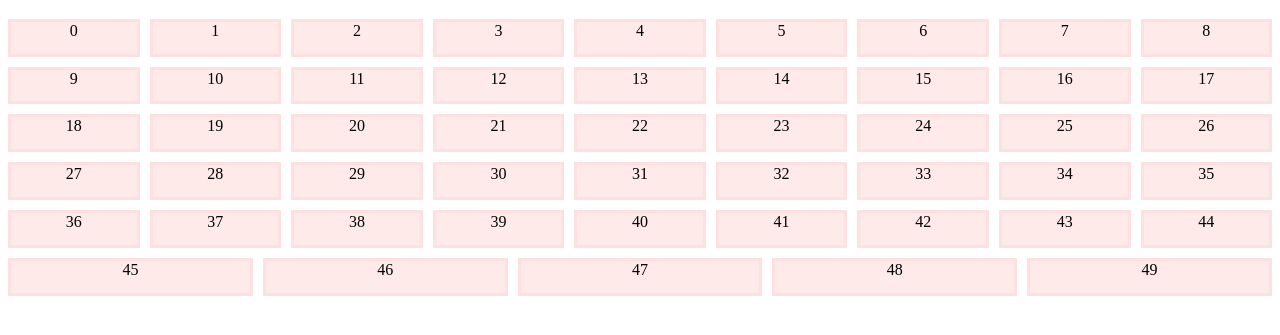
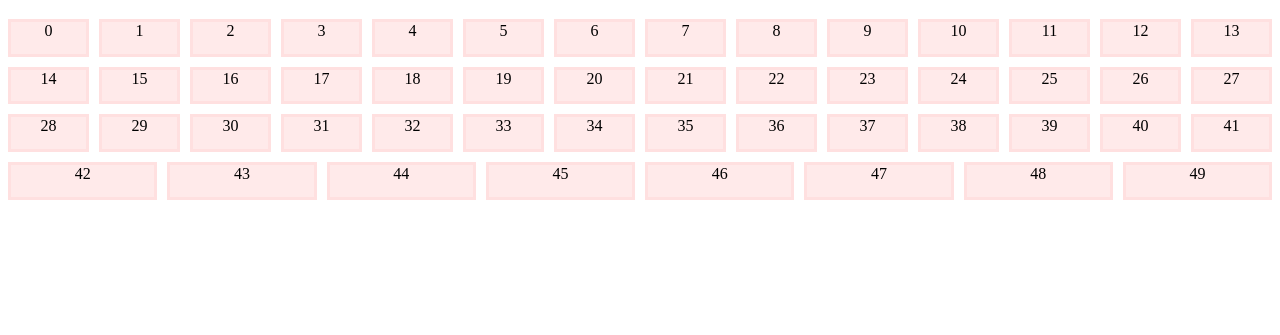
Before and after one commit to ls111934/ls111934.github.io, a plain HTML site: page index.html in a window 1280 px wide. Shown: the part 61-396 px from the top of the page. Drawn offline with Linux system fonts and the light colour scheme.

Commit message:
Modify box dimensions in style.css
Updated the .box class to have a minimum width of 2cm and flex-basis of 2cm.

```diff
--- a/style.css
+++ b/style.css
@@ -11,8 +11,8 @@
     border: solid  #ffe0e0 3px;
     background-color: #ffeaea;
     height: 1cm;
-    flex: 1 1 120px;
-    min-width: 120px;
+    flex: 1 1 2cm;
+    min-width: 2cm;
     box-sizing: border-box;
     text-align: center;
 }
```
